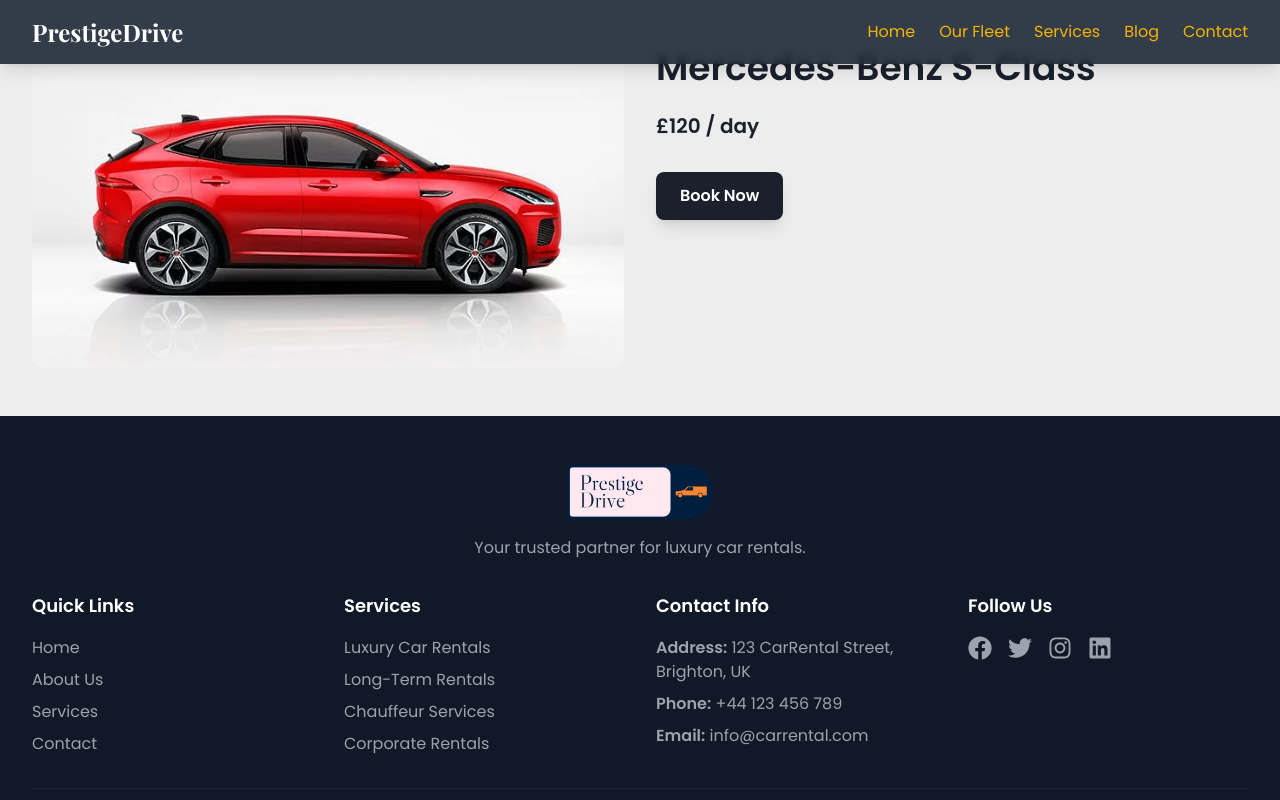
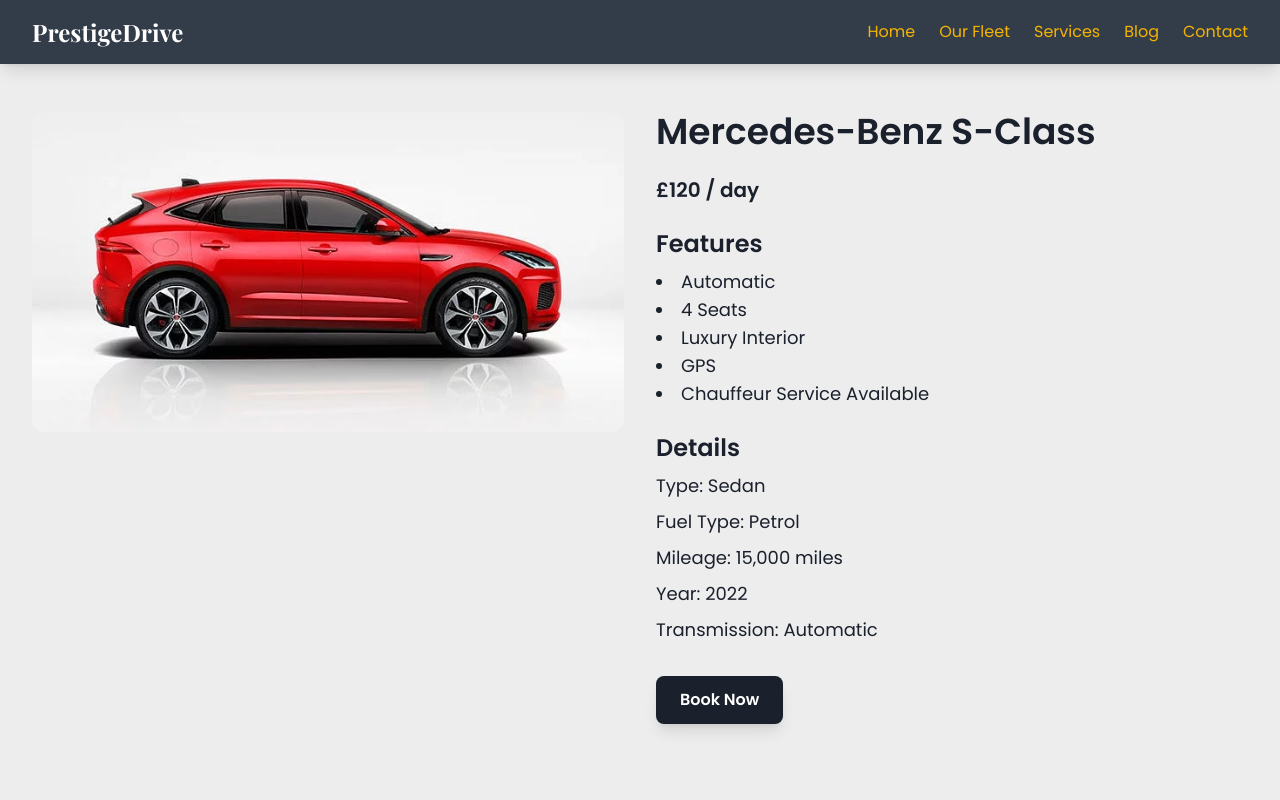
Before and after one commit to mo2men165/PrestigeDrive, a Next.js app: page /cars/1 in a window 1280 px wide. Shown: the top 800 px of the page. Built offline with nearby package versions, Linux system fonts and the light colour scheme.

Commit message:
ts erro fix

```diff
--- a/app/booking/[carId]/page.tsx
+++ b/app/booking/[carId]/page.tsx
@@ -3,25 +3,13 @@
 import { useState } from 'react';
 import { useParams, useRouter } from 'next/navigation';
 import { toast } from 'react-hot-toast';
+import { carsData } from '@/constants';
 
-const carDetails = {
-  1: {
-    title: 'Mercedes-Benz S-Class',
-    price: 120,
-    description: 'Luxury car with chauffeur service available.',
-  },
-  2: {
-    title: 'BMW 7 Series',
-    price: 100,
-    description: 'Elegant and sporty car.',
-  },
-  // Add more cars as needed
-};
 
 export default function BookingPage() {
   const { carId } = useParams(); // Use useParams to get dynamic segment
   const router = useRouter();
-  const car = carDetails[carId as keyof typeof carDetails];
+  const car = carsData[carId as keyof typeof carsData];
 
   const [pickupDate, setPickupDate] = useState('');
   const [dropoffDate, setDropoffDate] = useState('');
@@ -35,11 +23,11 @@
       return;
     }
 
-    toast.success(
-      `Booking confirmed for ${car.title} from ${pickupDate} to ${dropoffDate}${
-        chauffeurService ? ' with chauffeur service' : ''
-      }.`
-    );
+    // toast.success(
+    //   `Booking confirmed for ${car.title} from ${pickupDate} to ${dropoffDate}${
+    //     chauffeurService ? ' with chauffeur service' : ''
+    //   }.`
+    // );
 
     // Example: Redirect to confirmation or another page
     router.push('/confirmation');
@@ -51,11 +39,11 @@
   }
 
   return (
-    <section className="container mx-auto py-12">
+    <section className="container mx-auto py-12 my-16">
       <div className="flex flex-col gap-8">
-        <h2 className="text-3xl font-semibold">Book Your {car.title}</h2>
-        <p className="text-lg">{car.description}</p>
-        <p className="text-xl font-bold">£{car.price} / day</p>
+        {/* <h2 className="text-3xl font-semibold">Book Your {car.title}</h2> */}
+        {/* <p className="text-lg">{car.description}</p> */}
+        {/* <p className="text-xl font-bold">£`{car.price}` / day</p> */}
 
         <form onSubmit={handleSubmit} className="space-y-6">
           {/* Pickup Date */}
--- a/app/cars/[id]/page.tsx
+++ b/app/cars/[id]/page.tsx
@@ -1,48 +1,98 @@
 'use client';
 
 import { carsData } from '@/constants';
-import Image from 'next/image';
+import Image, { StaticImageData } from 'next/image';
 import { useParams, useRouter } from 'next/navigation';
 import { useEffect, useState } from 'react';
 
+interface Car {
+  id: string; // id is a string
+  image: string | StaticImageData;
+  title: string;
+  price: number;
+  features: string[];
+  type: string;
+  fuelType: string;
+  mileage: string;
+  year: number;
+  transmission: string;
+  availability: string[];
+}
+
 export default function CarDetailsPage() {
-  const { id } = useParams(); // Use useParams to get the dynamic segment
+  const { id } = useParams(); // id: string | string[] | undefined
   const router = useRouter();
-  const [car, setCar] = useState<any>(null);
+  const [car, setCar] = useState<Car | null>(null);
 
-  console.log('ID from URL:', id); // Debugging
+  console.log('ID from URL:', id, 'Type:', typeof id); // Debugging
   console.log('Cars Data:', carsData); // Debugging
 
   useEffect(() => {
     if (id) {
-      const foundCar = carsData.find((car) => car.id === id);
+      // Ensure id is a string (not an array)
+      const carId = Array.isArray(id) ? id[0] : id;
+      const foundCar = carsData.find((car) => car.id === carId);
       if (foundCar) {
         setCar(foundCar);
       } else {
-        setCar(null); // Handle case where car data isn't found
+        router.push('/404'); // Redirect to a 404 page
       }
     }
-  }, [id]);
+  }, [id, router]);
 
   // If car data isn't found
   if (!car) {
-    return <div>Car details not found.</div>;
+    return (
+      <div className="container mx-auto py-12 text-center">
+        <h1 className="text-2xl font-semibold">Car details not found.</h1>
+        <p className="text-lg mt-4">The car with ID {id} does not exist.</p>
+      </div>
+    );
   }
 
   return (
-    <section className="container mx-auto py-12">
+    <section className="container mx-auto py-12 my-16">
       <div className="grid grid-cols-1 md:grid-cols-2 gap-8">
         {/* Car Image */}
         <div className="relative w-full h-80 bg-gray-300 rounded-xl overflow-hidden">
-          <Image src={car.image} alt={car.title} className="object-cover w-full h-full" />
+          <Image
+            src={car.image}
+            alt={car.title}
+            width={800} // Set appropriate width
+            height={600} // Set appropriate height
+            className="object-cover w-full h-full"
+          />
         </div>
 
         {/* Car Details */}
         <div>
           <h1 className="text-4xl font-semibold">{car.title}</h1>
-          <p className="text-lg mt-4">{car.description}</p>
+          {/* <p className="text-lg mt-4">{car.description}</p> */}
           <p className="text-xl font-bold mt-6">£{car.price} / day</p>
 
+          {/* Display Features */}
+          <div className="mt-6">
+            <h2 className="text-2xl font-semibold">Features</h2>
+            <ul className="list-disc list-inside mt-2">
+              {car.features.map((feature, index) => (
+                <li key={index} className="text-lg">
+                  {feature}
+                </li>
+              ))}
+            </ul>
+          </div>
+
+          {/* Additional Details */}
+          <div className="mt-6">
+            <h2 className="text-2xl font-semibold">Details</h2>
+            <p className="text-lg mt-2">Type: {car.type}</p>
+            <p className="text-lg mt-2">Fuel Type: {car.fuelType}</p>
+            <p className="text-lg mt-2">Mileage: {car.mileage}</p>
+            <p className="text-lg mt-2">Year: {car.year}</p>
+            <p className="text-lg mt-2">Transmission: {car.transmission}</p>
+          </div>
+
+          {/* Book Now Button */}
           <button
             onClick={() => router.push(`/booking/${id}`)}
             className="mt-8 py-3 px-6 bg-primary text-white font-semibold rounded-lg hover:bg-primary-dark"
```
